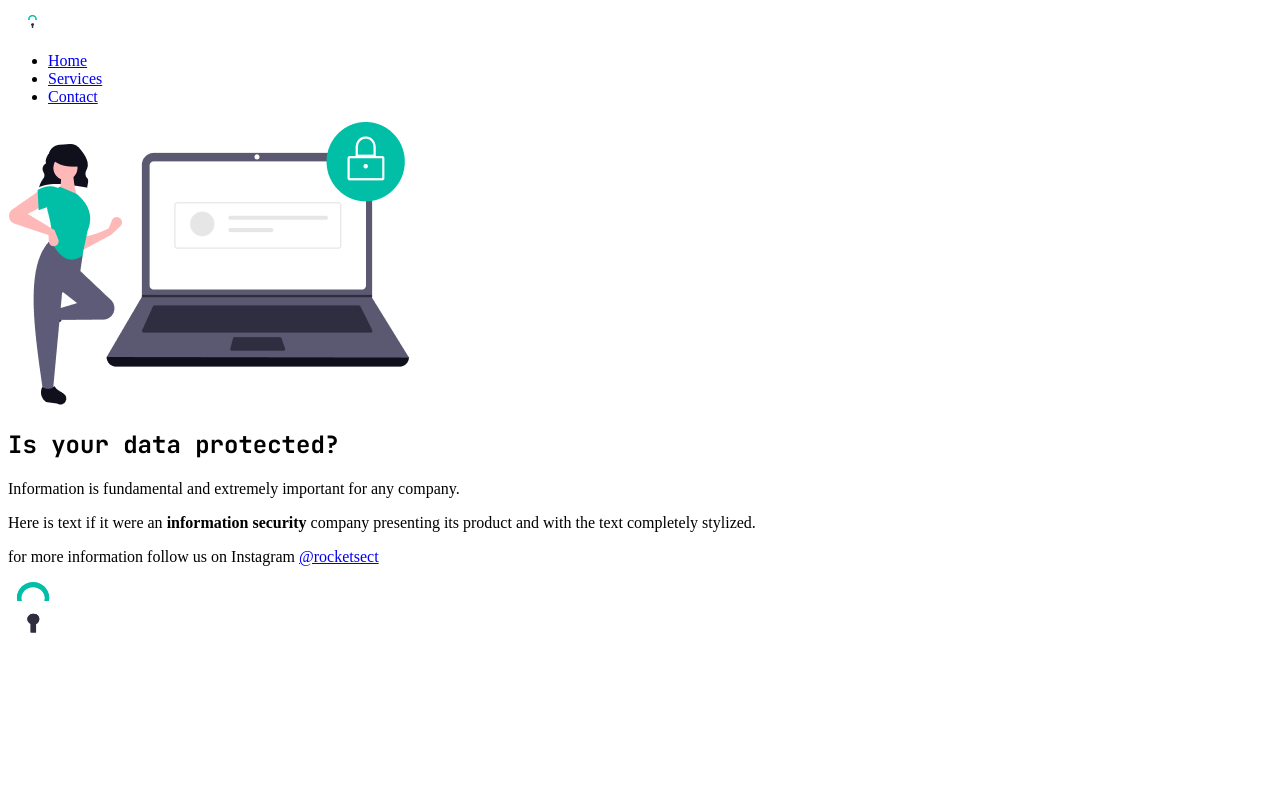
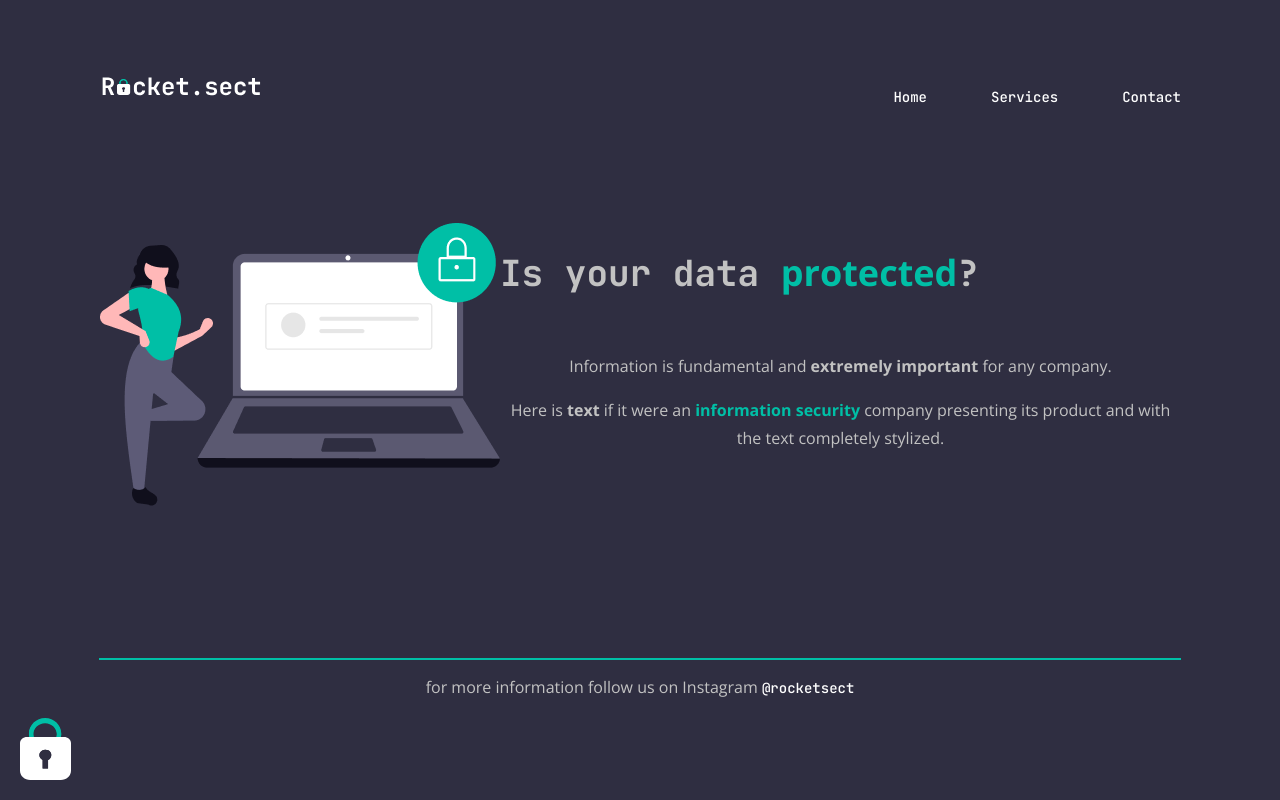
Before and after one commit to agleymelo/02-challenge-rocket-sect, a plain HTML site: page index.html in a window 1280 px wide. Drawn offline with nearby package versions, Linux system fonts and the light colour scheme.

Commit message:
Finish style

```diff
--- a/index.html
+++ b/index.html
@@ -29,7 +29,7 @@
         </ul>
       </nav>
 
-      <main>
+      <main class="main">
         <img src="images/img1.png" alt="" />
 
         <section>
@@ -53,7 +53,7 @@
         </p>
       </footer>
 
-      <img src="images/padlock.svg" alt="" />
+      <img class="padlock" src="images/padlock.svg" alt="" />
     </div>
   </body>
 </html>
--- a/style.css
+++ b/style.css
@@ -1,3 +1,89 @@
-h1 {
-  font-family: 'JetBrains Mono', monospace;
+body {
+	background: #2F2E41;
+	color: #C2C2C2;
 }
+
+html {
+	min-height: 100vh;
+}
+
+h1,
+a {
+	font-family: 'JetBrains Mono', monospace;
+}
+
+p, strong {
+	font-family: 'Open Sans', sans-serif;
+}
+
+.app {
+	max-width: 1082px;
+
+	margin: 72px auto 0px;
+}
+
+nav {
+	display: flex;
+
+	justify-content: space-between;
+}
+
+nav ul {
+	display: flex;
+	gap: 64px;
+
+	list-style: none;
+}
+
+a {
+	color: #fff;
+	text-decoration: none;
+	font-weight: 500;
+	font-size: 14px;
+}
+
+.main {
+	margin: 101px 0 152px;
+
+	display: flex;
+	justify-content: space-between;
+}
+
+.main section h1 {
+	font-size: 36px;
+	line-height: 40px;
+
+	margin-bottom: 59px;
+}
+
+.main section strong {
+	color: #00BFA6;
+}
+
+.main section p {
+	font-size: 16px;
+	line-height: 28px;
+
+	text-align: center;
+}
+
+.main section p span {
+	font-weight: 700;
+	font-weight: bold;
+}
+
+
+.line {
+	border: 1px solid #00BFA6;
+}
+
+footer p {
+	text-align: center;
+}
+
+.padlock {
+	position: fixed;
+
+	bottom: 20px;
+	left: 20px;
+}
```
